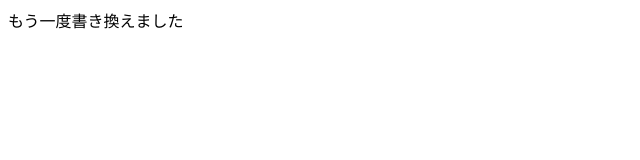
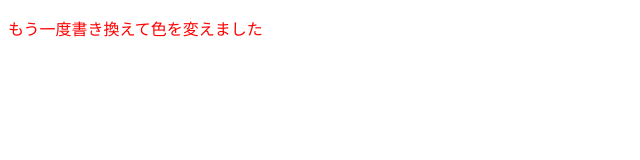
Before and after one commit to wakawakame531/250512, a plain HTML site: page index.html in a window 1280 px wide. Shown: the whole page, without its empty margins (0-640 px from the left). Drawn offline with Linux system fonts and the light colour scheme.

Commit message:
色を変えました

```diff
--- a/index.html
+++ b/index.html
@@ -5,6 +5,6 @@
     <title>タイトル</title>
   </head>
   <body>
-    もう一度書き換えました
+    <p style="color:red">もう一度書き換えて色を変えました</p>
   </body>
 </html>
```
